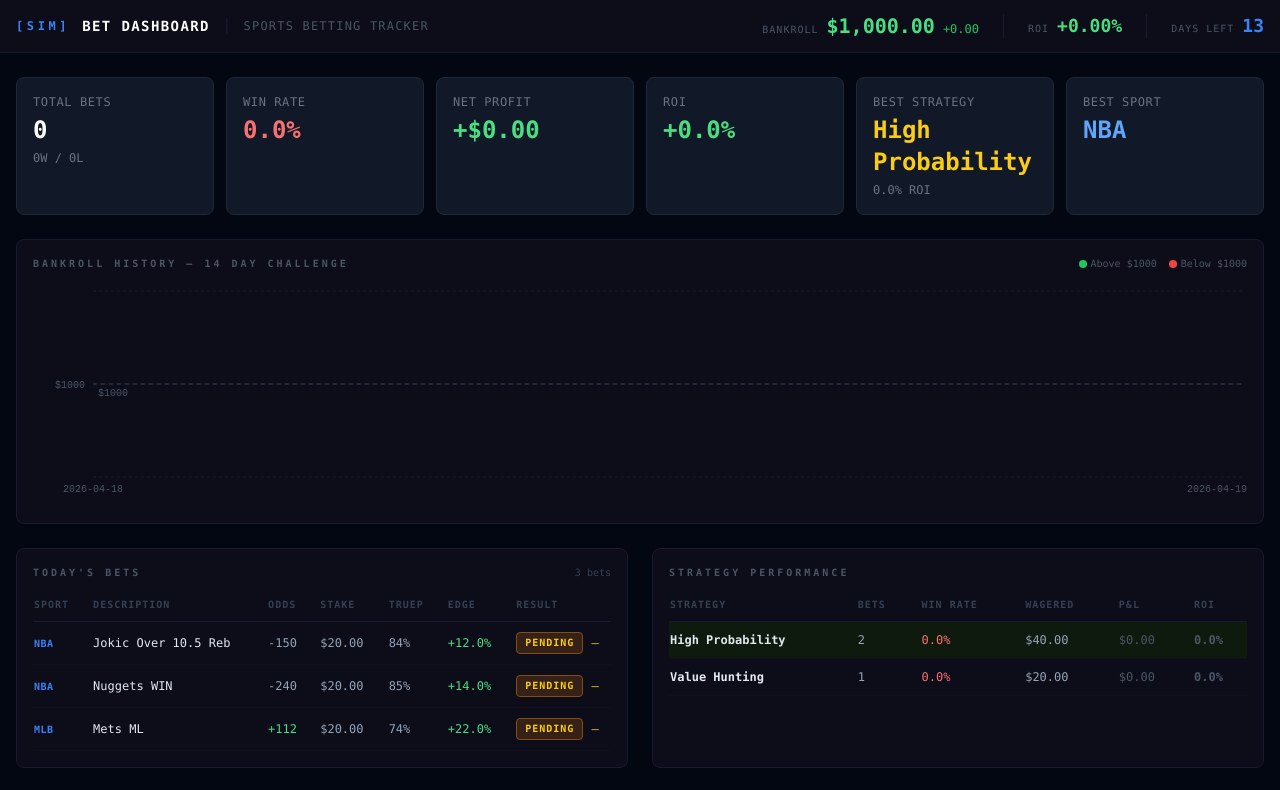
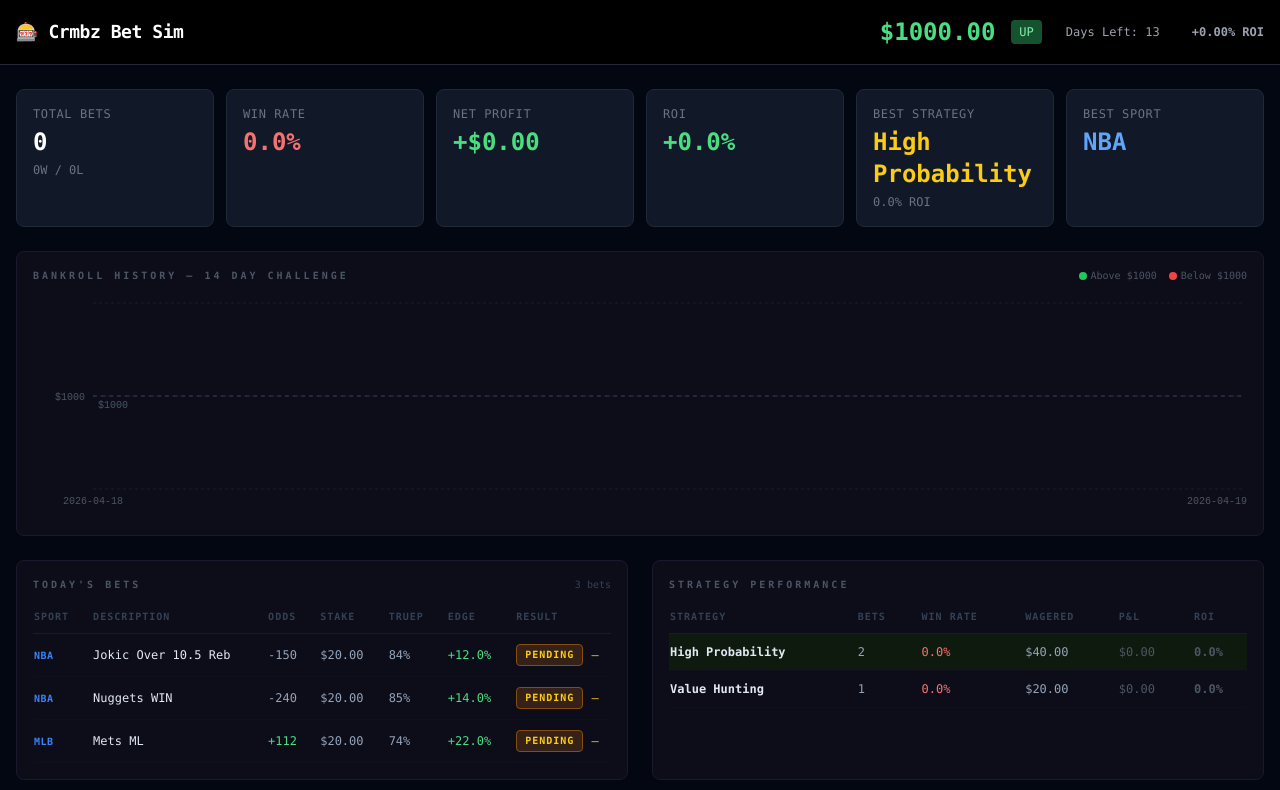
Before and after one commit to jermerqua03/crmbz-bet-dashboard, a Next.js app: page / in a window 1280 px wide. Shown: the top 790 px of the page. Built offline with nearby package versions, Linux system fonts and the light colour scheme.

Commit message:
fix: import paths to relative, fully client components, modal and live status now work everywhere including Vercel

```diff
--- a/components/AllBetsLog.tsx
+++ b/components/AllBetsLog.tsx
@@ -1,7 +1,6 @@
 'use client'
-
 import { useState } from 'react'
-import { Bet } from '@/types'
+import { Bet } from '../types'
 
 const RESULT_COLORS = {
   WIN: 'text-green-400 bg-green-400/10',
@@ -33,7 +32,6 @@ export default function AllBetsLog({ bets }: { bets: Bet[] }) {
   })
 
   function liveStatus(bet: Bet) {
-    // If game is PENDING and date is today, mark as LIVE
     const today = new Date().toISOString().slice(0,10)
     return bet.result === 'PENDING' && bet.date === today
       ? <span className="ml-2 px-2 py-0.5 text-xs rounded bg-blue-600 text-white animate-pulse">LIVE</span>
--- a/components/Dashboard.tsx
+++ b/components/Dashboard.tsx
@@ -1,6 +1,5 @@
 'use client'
-
-import { DashboardData } from '@/types'
+import { DashboardData } from '../types'
 import Header from './Header'
 import BankrollChart from './BankrollChart'
 import StrategyTable from './StrategyTable'
--- a/components/DashboardClientShell.tsx
+++ b/components/DashboardClientShell.tsx
@@ -1,7 +1,7 @@
 'use client'
 import { useEffect, useState } from 'react'
-import Dashboard from './Dashboard'
-import { DashboardData } from '@/types'
+import Dashboard from '../components/Dashboard'
+import { DashboardData } from '../types'
 
 export default function DashboardClientShell() {
   const [data, setData] = useState<DashboardData | null>(null)
--- a/components/Header.tsx
+++ b/components/Header.tsx
@@ -1,64 +1,15 @@
-import { DashboardData } from '@/types'
-
-function fmt(n: number) {
-  return n.toLocaleString('en-US', { minimumFractionDigits: 2, maximumFractionDigits: 2 })
-}
-
+'use client'
+import { DashboardData } from '../types'
 export default function Header({ data }: { data: DashboardData }) {
-  const { currentBankroll, startingBankroll, roi, daysRemaining } = data
-  const isUp = currentBankroll >= startingBankroll
-  const netChange = currentBankroll - startingBankroll
-
+  const up = data.netProfit >= 0
   return (
-    <header className="border-b border-[#1a1a2e] bg-[#0d0d1a] px-4 py-3">
-      <div className="max-w-7xl mx-auto flex flex-col sm:flex-row sm:items-center sm:justify-between gap-3">
-        {/* Title */}
-        <div className="flex items-center gap-3">
-          <span className="text-[#3b82f6] text-xs font-bold tracking-[0.3em] uppercase">
-            [SIM]
-          </span>
-          <h1 className="text-white font-bold tracking-widest text-sm uppercase">
-            BET DASHBOARD
-          </h1>
-          <span className="hidden sm:inline text-[#1a1a2e]">|</span>
-          <span className="hidden sm:inline text-[#4b5563] text-xs tracking-widest">
-            SPORTS BETTING TRACKER
-          </span>
-        </div>
-
-        {/* Stats */}
-        <div className="flex flex-wrap items-center gap-4 sm:gap-6">
-          {/* Bankroll */}
-          <div className="flex items-baseline gap-2">
-            <span className="text-[#4b5563] text-[10px] uppercase tracking-widest">Bankroll</span>
-            <span className={`text-xl font-bold tabular-nums ${isUp ? 'text-green-400' : 'text-red-400'}`}>
-              ${fmt(currentBankroll)}
-            </span>
-            <span className={`text-xs tabular-nums ${isUp ? 'text-green-500' : 'text-red-500'}`}>
-              {isUp ? '+' : ''}{fmt(netChange)}
-            </span>
-          </div>
-
-          <div className="w-px h-6 bg-[#1a1a2e] hidden sm:block" />
-
-          {/* ROI */}
-          <div className="flex items-baseline gap-2">
-            <span className="text-[#4b5563] text-[10px] uppercase tracking-widest">ROI</span>
-            <span className={`text-lg font-bold tabular-nums ${roi >= 0 ? 'text-green-400' : 'text-red-400'}`}>
-              {roi >= 0 ? '+' : ''}{roi.toFixed(2)}%
-            </span>
-          </div>
-
-          <div className="w-px h-6 bg-[#1a1a2e] hidden sm:block" />
-
-          {/* Days */}
-          <div className="flex items-baseline gap-2">
-            <span className="text-[#4b5563] text-[10px] uppercase tracking-widest">Days Left</span>
-            <span className="text-lg font-bold text-[#3b82f6] tabular-nums">
-              {daysRemaining}
-            </span>
-          </div>
-        </div>
+    <header className="w-full bg-black border-b border-gray-800 px-4 py-4 flex items-center justify-between">
+      <span className="text-lg font-bold tracking-tight text-white">🎰 Crmbz Bet Sim</span>
+      <div className="flex items-center gap-4">
+        <span className={`text-2xl font-bold ${up ? 'text-green-400' : 'text-red-400'}`}>{`$${data.currentBankroll.toFixed(2)}`}</span>
+        <span className={`text-xs px-2 py-1 rounded ${up ? 'bg-green-900 text-green-300' : 'bg-red-900 text-red-300'}`}>{up ? 'UP' : 'DOWN'}</span>
+        <span className="text-xs text-gray-400 ml-2">Days Left: {data.daysRemaining}</span>
+        <span className={`text-xs ml-4 font-bold ${data.roi > 0 ? 'text-green-400' : data.roi < 0 ? 'text-red-400' : 'text-gray-400'}`}>{data.roi >= 0 ? '+' : ''}{data.roi.toFixed(2)}% ROI</span>
       </div>
     </header>
   )
```
